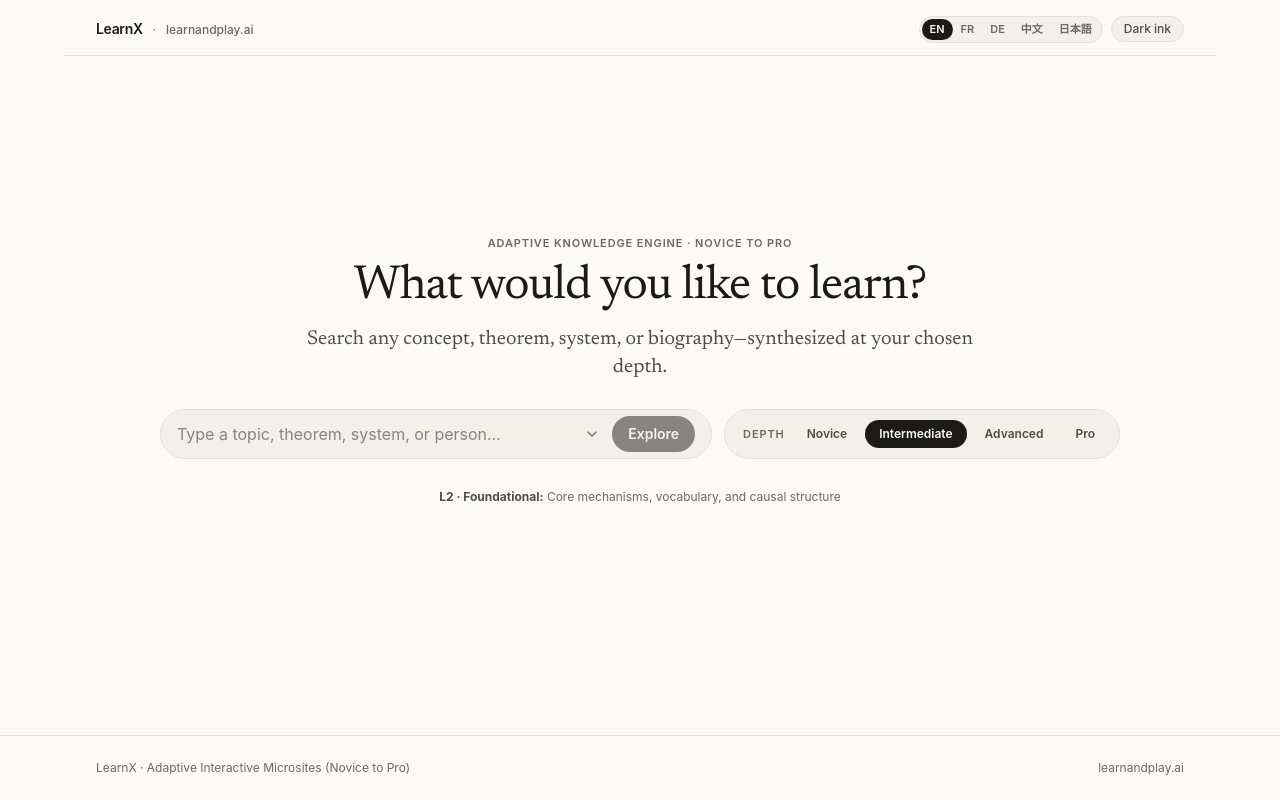
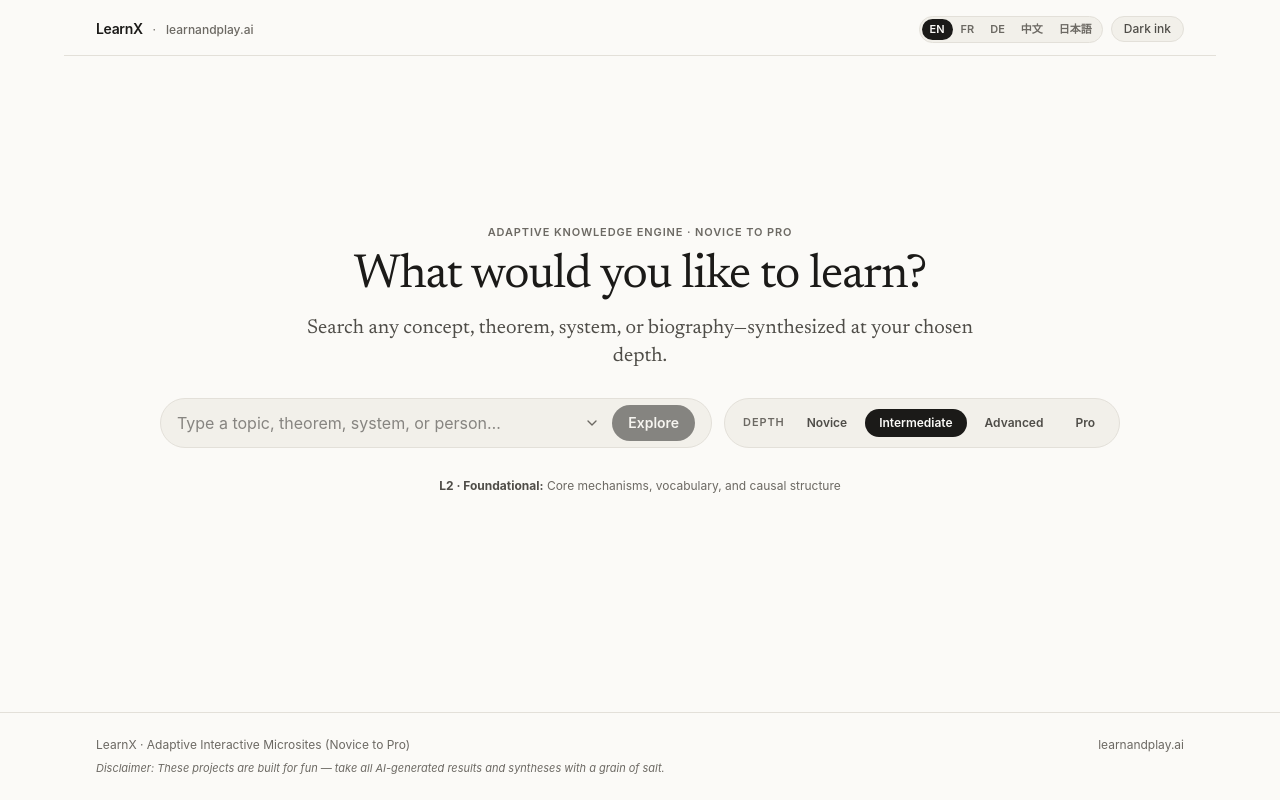
Before and after one commit to clementfarabet/learnx, a React (Vite) app: page / in a window 1280 px wide. Built offline with nearby package versions, Linux system fonts and the light colour scheme.

Commit message:
Sanitize branding to AI and add localized disclaimer footnote

```diff
--- a/src/App.tsx
+++ b/src/App.tsx
@@ -130,7 +130,7 @@ export function App() {
         return;
       }
 
-      // 3. Call live Gemini backend API (/learnx/api/learn)
+      // 3. Call live AI backend API (/learnx/api/learn)
       setIsLoading(true);
       setLoadingStage(
         t.status.synthesizing(trimmed, t.levels[targetLevel].label)
@@ -644,7 +644,7 @@ export function App() {
                   {loadingStage}
                 </span>
               </div>
-              <span className="kicker">Gemini</span>
+              <span className="kicker">AI</span>
             </div>
           )}
 
@@ -1007,12 +1007,20 @@ export function App() {
         className="border-t py-6 mt-12 text-xs"
         style={{ borderColor: 'var(--rule)', color: 'var(--ink-3)' }}
       >
-        <div className="max-w-6xl mx-auto px-5 sm:px-8 flex flex-wrap items-center justify-between gap-3">
-          <div>{t.microsite.footerTagline}</div>
-          <div className="flex items-center gap-3">
-            <a href="/" className="hover:underline">
-              learnandplay.ai
-            </a>
+        <div className="max-w-6xl mx-auto px-5 sm:px-8 space-y-2">
+          <div className="flex flex-wrap items-center justify-between gap-3">
+            <div>{t.microsite.footerTagline}</div>
+            <div className="flex items-center gap-3">
+              <a href="/" className="hover:underline">
+                learnandplay.ai
+              </a>
+            </div>
+          </div>
+          <div
+            className="text-[11px] italic"
+            style={{ color: 'var(--ink-3)' }}
+          >
+            {t.microsite.disclaimer}
           </div>
         </div>
       </footer>
--- a/src/data/presets.ts
+++ b/src/data/presets.ts
@@ -273,7 +273,7 @@ export const PRESET_TOPICS: PresetTopicVariants[] = [
           relevance: 'Details Key-Value head sharing for fast autoregressive decoding.',
         },
       ],
-      model: 'Curated + Gemini Interactive Engine',
+      model: 'Curated + AI Interactive Engine',
       grounded: true,
     },
     byLevel: {
@@ -348,7 +348,7 @@ export const PRESET_TOPICS: PresetTopicVariants[] = [
           },
           {
             heading: '3. Multi-Head Subspaces & Causal Masking',
-            body: 'Rather than performing one large attention calculation, the model splits vectors into h smaller heads. In decoder models like GPT or Gemini, a triangular causal mask sets future token scores to −∞ so tokens can only attend to past and present positions during training.',
+            body: 'Rather than performing one large attention calculation, the model splits vectors into h smaller heads. In autoregressive decoder LLMs, a triangular causal mask sets future token scores to −∞ so tokens can only attend to past and present positions during training.',
             keyTerm: 'Causal Masking',
           },
         ],
@@ -651,7 +651,7 @@ export const PRESET_TOPICS: PresetTopicVariants[] = [
           relevance: 'Scholarly analysis of Note G’s algorithm and symbolic computing vision.',
         },
       ],
-      model: 'Curated + Gemini Interactive Engine',
+      model: 'Curated + AI Interactive Engine',
       grounded: true,
     },
     byLevel: {
@@ -1017,7 +1017,7 @@ export const PRESET_TOPICS: PresetTopicVariants[] = [
           relevance: 'Reviews Clauser, Aspect, and Zeilinger’s experiments closing locality and detection loopholes.',
         },
       ],
-      model: 'Curated + Gemini Interactive Engine',
+      model: 'Curated + AI Interactive Engine',
       grounded: true,
     },
     byLevel: {
@@ -1383,7 +1383,7 @@ export const PRESET_TOPICS: PresetTopicVariants[] = [
           relevance: 'Standard 3-equation New Keynesian framework (Dynamic IS, NKPC, Taylor Rule).',
         },
       ],
-      model: 'Curated + Gemini Interactive Engine',
+      model: 'Curated + AI Interactive Engine',
       grounded: true,
     },
     byLevel: {
--- a/src/i18n/translations.ts
+++ b/src/i18n/translations.ts
@@ -85,6 +85,7 @@ export interface LearnXTranslations {
     connectedTopics: string;
     primarySources: string;
     footerTagline: string;
+    disclaimer: string;
   };
   examples: ExampleTopicTranslation[];
 }
@@ -172,6 +173,8 @@ export const TRANSLATIONS: Record<LocaleCode, LearnXTranslations> = {
       connectedTopics: 'Connected Topics',
       primarySources: 'Primary Papers & References',
       footerTagline: 'LearnX · Adaptive Interactive Microsites (Novice to Pro)',
+      disclaimer:
+        'Disclaimer: These projects are built for fun — take all AI-generated results and syntheses with a grain of salt.',
     },
     examples: [
       {
@@ -314,6 +317,8 @@ export const TRANSLATIONS: Record<LocaleCode, LearnXTranslations> = {
       connectedTopics: 'Sujets Connexes',
       primarySources: 'Publications Primaires & Références',
       footerTagline: 'LearnX · Microsites Interactifs Adaptatifs (Novice à Expert)',
+      disclaimer:
+        'Avertissement : Ces projets sont créés pour le plaisir — prenez tous les résultats et synthèses générés par l’IA avec du recul.',
     },
     examples: [
       {
@@ -456,6 +461,8 @@ export const TRANSLATIONS: Record<LocaleCode, LearnXTranslations> = {
       connectedTopics: 'Verwandte Themen',
       primarySources: 'Primärliteratur & Quellen',
       footerTagline: 'LearnX · Adaptive Interaktive Microsites (Einsteiger bis Experte)',
+      disclaimer:
+        'Hinweis: Diese Projekte sind aus Freude am Experimentieren entstanden — betrachten Sie alle KI-generierten Ergebnisse mit einer gesunden Portion Skepsis.',
     },
     examples: [
       {
@@ -595,6 +602,8 @@ export const TRANSLATIONS: Record<LocaleCode, LearnXTranslations> = {
       connectedTopics: '关联主题探索',
       primarySources: '原始文献与参考资料',
       footerTagline: 'LearnX · 自适应交互式知识微站（从入门到专家）',
+      disclaimer:
+        '免责声明：本项目纯属兴趣之作 —— 所有 AI 生成的内容与模型仅供参考，请保持审慎思考。',
     },
     examples: [
       {
@@ -736,6 +745,8 @@ export const TRANSLATIONS: Record<LocaleCode, LearnXTranslations> = {
       connectedTopics: '関連トピック',
       primarySources: '主要論文・一次資料',
       footerTagline: 'LearnX · アダプティブ学習マイクロサイト（初級からプロまで）',
+      disclaimer:
+        '免責事項：これらのプロジェクトは楽しみのために作られたものです — AIによる生成結果はすべて参考程度にご覧ください。',
     },
     examples: [
       {
```
Also changed, not shown: 1 other file (tests, documents, lock files or other folders).
